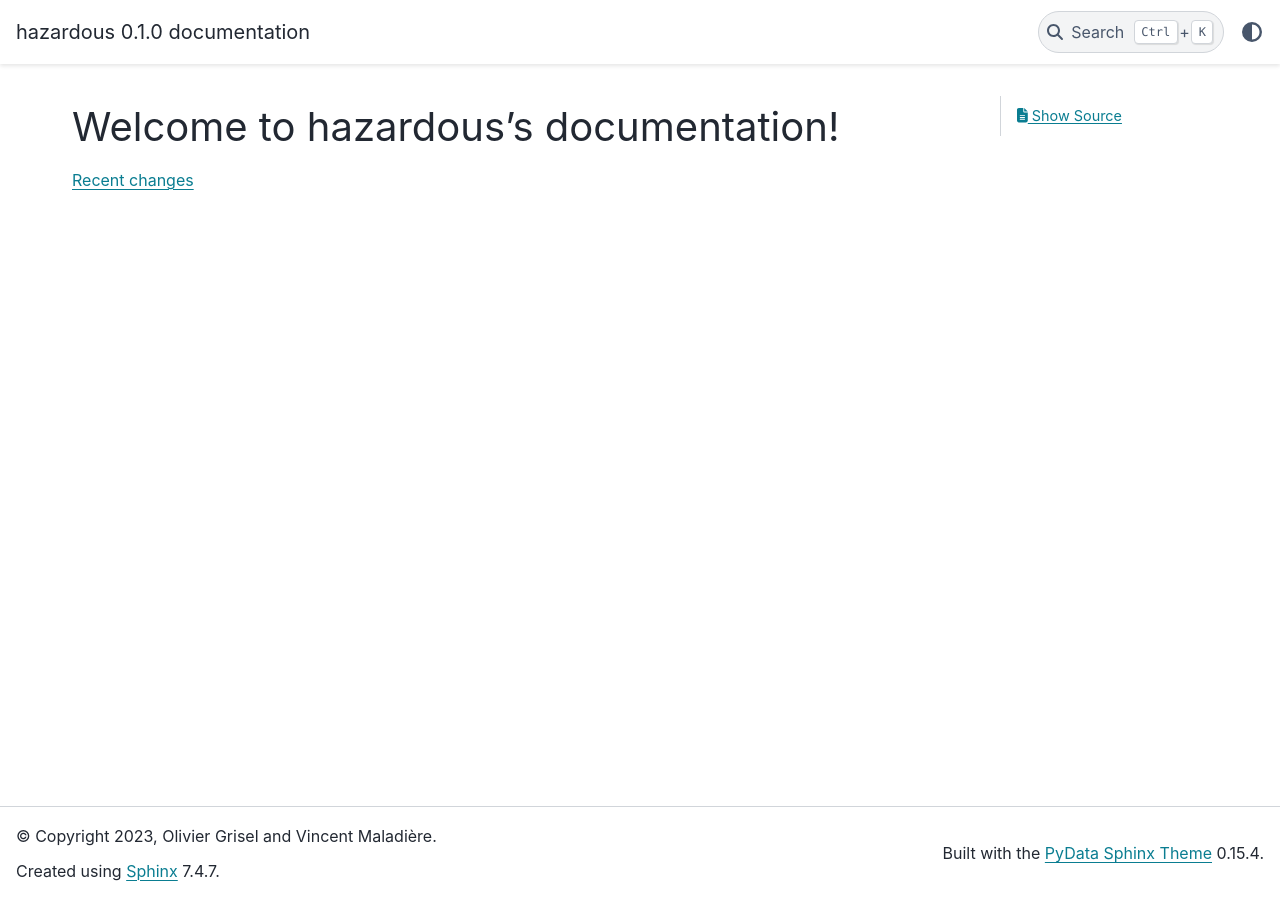
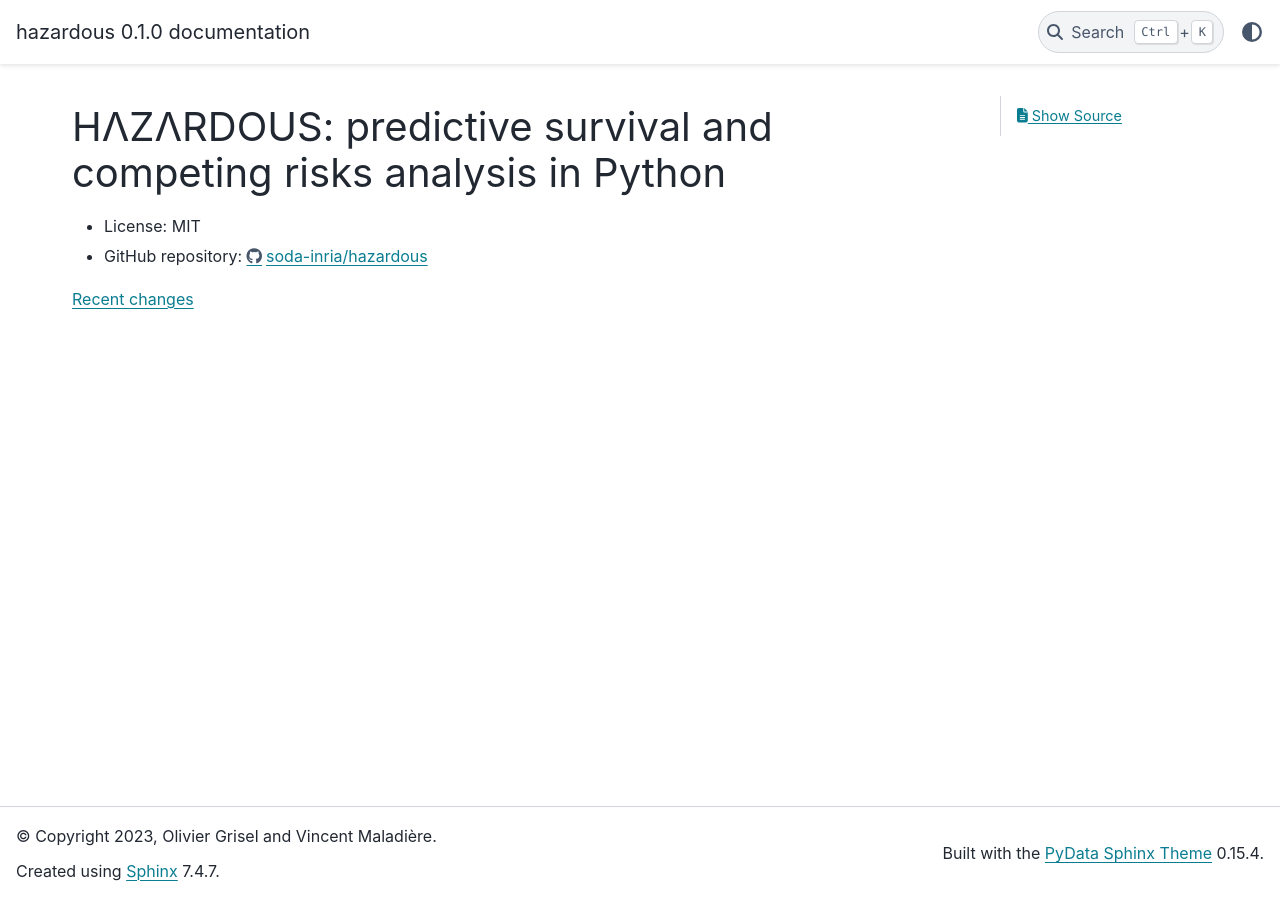
Before and after one commit to soda-inria/hazardous, a Sphinx documentation site: the page built from doc/index.rst, in a window 1280 px wide. Built offline with Sphinx 7.4.7 and the PyData theme 0.15.4, drawn with Linux system fonts in a browser that asks for light colours; pages that are not in the unit, such as notebooks, are missing from menus.

Commit message:
Link to github repo from home page

```diff
--- a/doc/index.rst
+++ b/doc/index.rst
@@ -3,16 +3,17 @@
    You can adapt this file completely to your liking, but it should at least
    contain the root `toctree` directive.
 
-Welcome to hazardous's documentation!
-=====================================
+HΛZΛRDOUS: predictive survival and competing risks analysis in Python
+======================================================================
 
 .. toctree::
    :maxdepth: 2
    :caption: Contents:
 
-.. currentmodule:: skrub
+.. currentmodule:: hazardous
 
-
+- License: MIT
+- GitHub repository: https://github.com/soda-inria/hazardous
 
 .. container:: right-align
 
```
